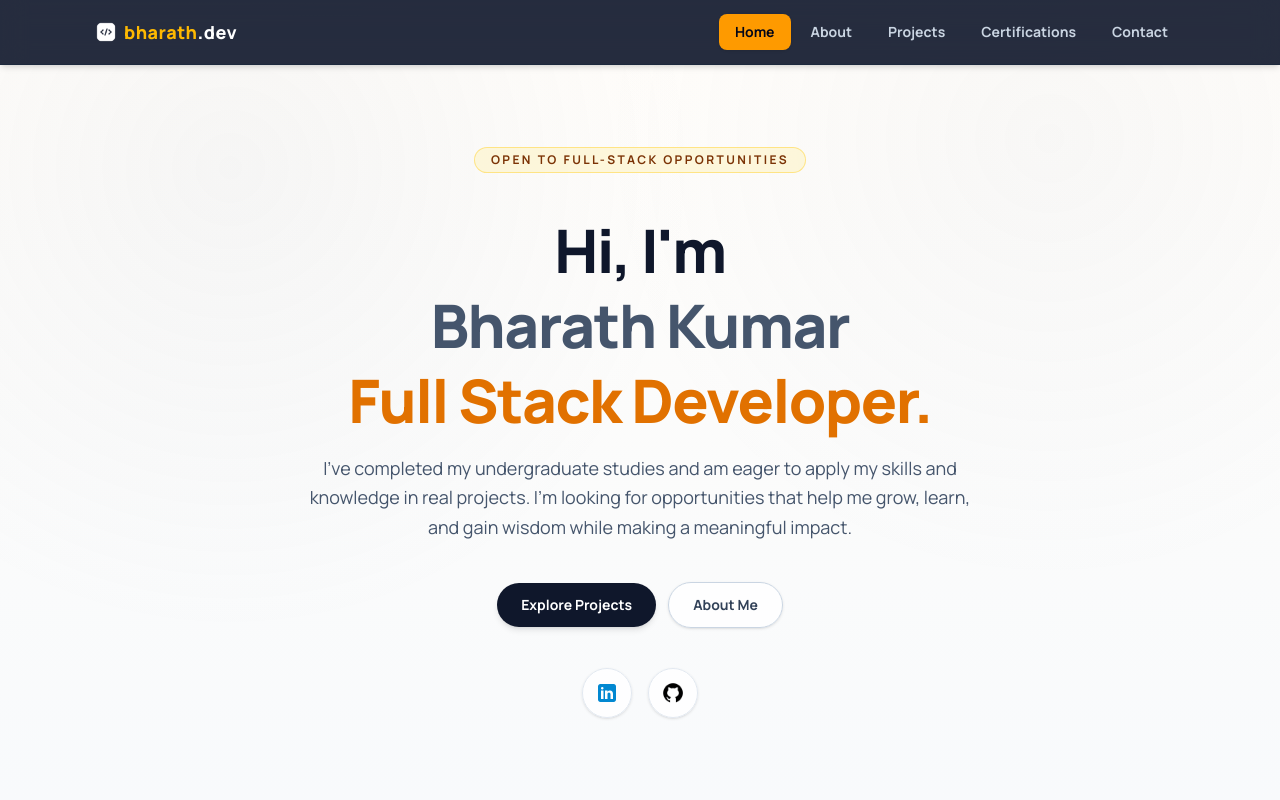
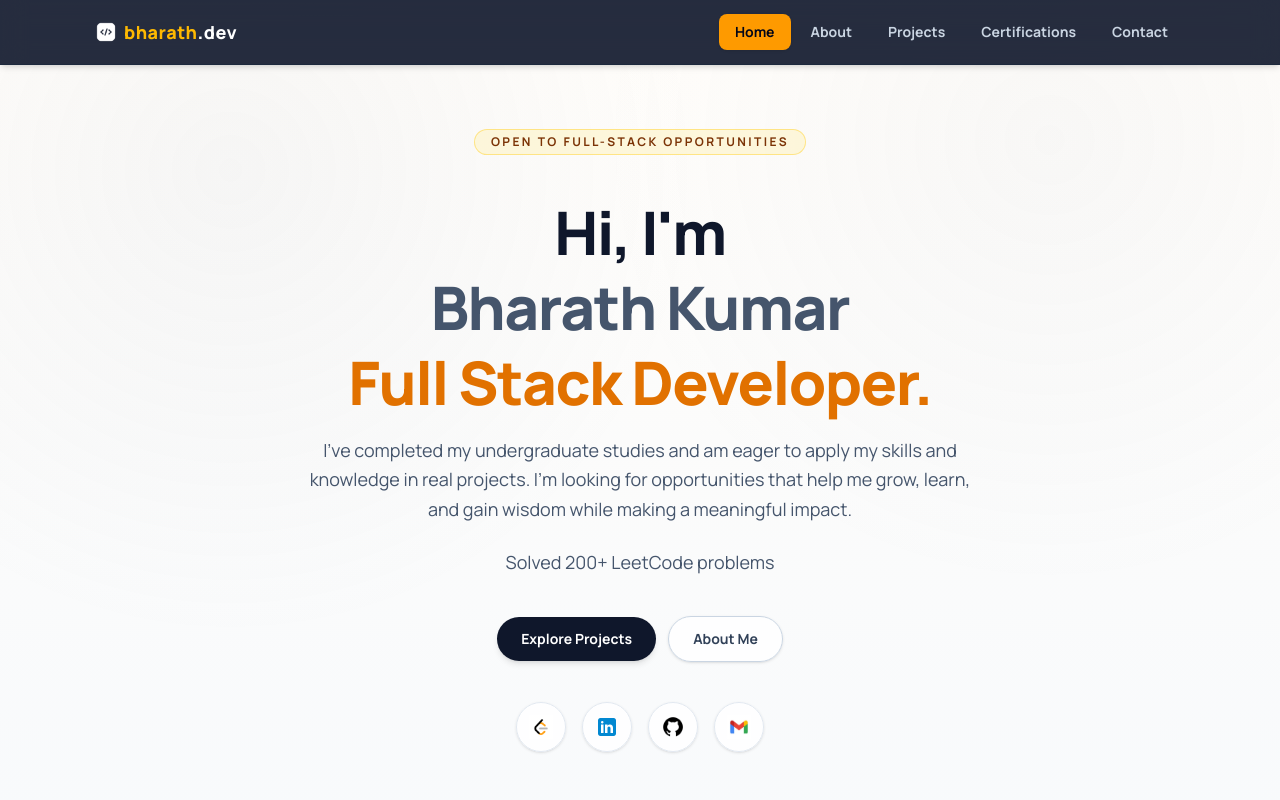
Before and after one commit to bharathdhana/my_portfolio, a React (Vite) app: page / in a window 1280 px wide. Shown: the top 800 px of the page. Built offline with nearby package versions, Linux system fonts and the light colour scheme.

Commit message:
adding few icons - leetcode & gmail

```diff
--- a/src/components/Contact.jsx
+++ b/src/components/Contact.jsx
@@ -1,6 +1,7 @@
 import React from 'react';
 import linkedinIcon from '../icons/linkedin.png';
 import githubIcon from '../icons/github.png';
+import gmailIcon from '../icons/gmail.jpg';
 
 const Contact = () => {
   return (
@@ -23,7 +24,7 @@ const Contact = () => {
             href="https://www.linkedin.com/in/bharathkumarjn/"
             target="_blank"
             rel="noopener noreferrer"
-            className="inline-flex items-center gap-2.5 px-6 py-3 rounded-full bg-amber-500 hover:bg-amber-400 text-slate-950 font-bold text-sm transition-all duration-200 hover:-translate-y-0.5 shadow-md hover:shadow-amber-500/20"
+            className="inline-flex items-center justify-center gap-2.5 px-6 py-3 rounded-full bg-slate-800 hover:bg-slate-700 text-white border border-slate-700 font-semibold text-sm transition-all duration-200 hover:-translate-y-0.5 shadow-md hover:shadow-slate-900/30 focus-visible:outline-none focus-visible:ring-2 focus-visible:ring-amber-400 focus-visible:ring-offset-2 focus-visible:ring-offset-slate-900"
           >
             <img src={linkedinIcon} alt="LinkedIn" className="w-5 h-5 object-contain" />
             <span>Connect on LinkedIn</span>
@@ -33,10 +34,20 @@ const Contact = () => {
             href="https://github.com/bharathdhana"
             target="_blank"
             rel="noopener noreferrer"
-            className="inline-flex items-center gap-2.5 px-6 py-3 rounded-full bg-slate-800 hover:bg-slate-700 text-white border border-slate-700 font-semibold text-sm transition-all duration-200 hover:-translate-y-0.5"
+            className="inline-flex items-center justify-center gap-2.5 px-6 py-3 rounded-full bg-slate-800 hover:bg-slate-700 text-white border border-slate-700 font-semibold text-sm transition-all duration-200 hover:-translate-y-0.5 shadow-md hover:shadow-slate-900/30 focus-visible:outline-none focus-visible:ring-2 focus-visible:ring-amber-400 focus-visible:ring-offset-2 focus-visible:ring-offset-slate-900"
           >
             <img src={githubIcon} alt="GitHub" className="w-5 h-5 brightness-0 invert" />
             <span>Visit GitHub Profile</span>
+          </a>
+
+          <a
+            href="mailto:bharathdhanavan2612@gmail.com"
+            target="_blank"
+            rel="noopener noreferrer"
+            className="inline-flex items-center justify-center gap-2.5 px-6 py-3 rounded-full bg-slate-800 hover:bg-slate-700 text-white border border-slate-700 font-semibold text-sm transition-all duration-200 hover:-translate-y-0.5 shadow-md hover:shadow-slate-900/30 focus-visible:outline-none focus-visible:ring-2 focus-visible:ring-amber-400 focus-visible:ring-offset-2 focus-visible:ring-offset-slate-900"
+          >
+            <img src={gmailIcon} alt="Gmail" className="w-5 h-5 rounded-md bg-white p-0.5 object-contain" />
+            <span>Connect on Gmail</span>
           </a>
         </div>
 
--- a/src/pages/Home.jsx
+++ b/src/pages/Home.jsx
@@ -1,8 +1,17 @@
 import React from 'react';
 import linkedinIcon from '../icons/linkedin.png';
 import githubIcon from '../icons/github.png';
+import gmailIcon from  '../icons/gmail.jpg';
+import leetCodeIcon from '../icons/leetcode.jpg';
 
 const socialLinks = [
+  {
+    label: 'LeetCode',
+    href: 'https://leetcode.com/u/bharathdhana/',
+    icon : <img src={leetCodeIcon} alt='LeetCode' className='w-6 h-6' />,
+    color : 'hover:bg-blue-50'
+  },
+
   {
     label: 'LinkedIn',
     href: 'https://www.linkedin.com/in/bharathkumarjn/',
@@ -14,6 +23,12 @@ const socialLinks = [
     href: 'https://github.com/bharathdhana',
     icon: <img src={githubIcon} alt="GitHub" className="w-6 h-6" />,
     color: 'hover:bg-gray-100',
+  },
+  {
+    label: 'Gmail',
+    href: 'mailto:bharathdhanavan2612@gmail.com',
+    icon: <img src={gmailIcon} alt="Gmail" className="w-6 h-6" />,
+    color: 'hover:bg-red-50',
   },
 ];
 
@@ -48,6 +63,9 @@ const Home = () => {
               in real projects. I'm looking for opportunities that help me grow, learn, and gain
               wisdom while making a meaningful impact.
             </p>
+            <br />
+            <p className='text-lg text-slate-600'>
+              Solved 200+ LeetCode problems</p>
           </div>
 
           <div className="flex items-center gap-3 flex-wrap justify-center">
```
Also changed, not shown: src/icons/gmail.jpg (added), src/icons/leetcode.jpg (added).
